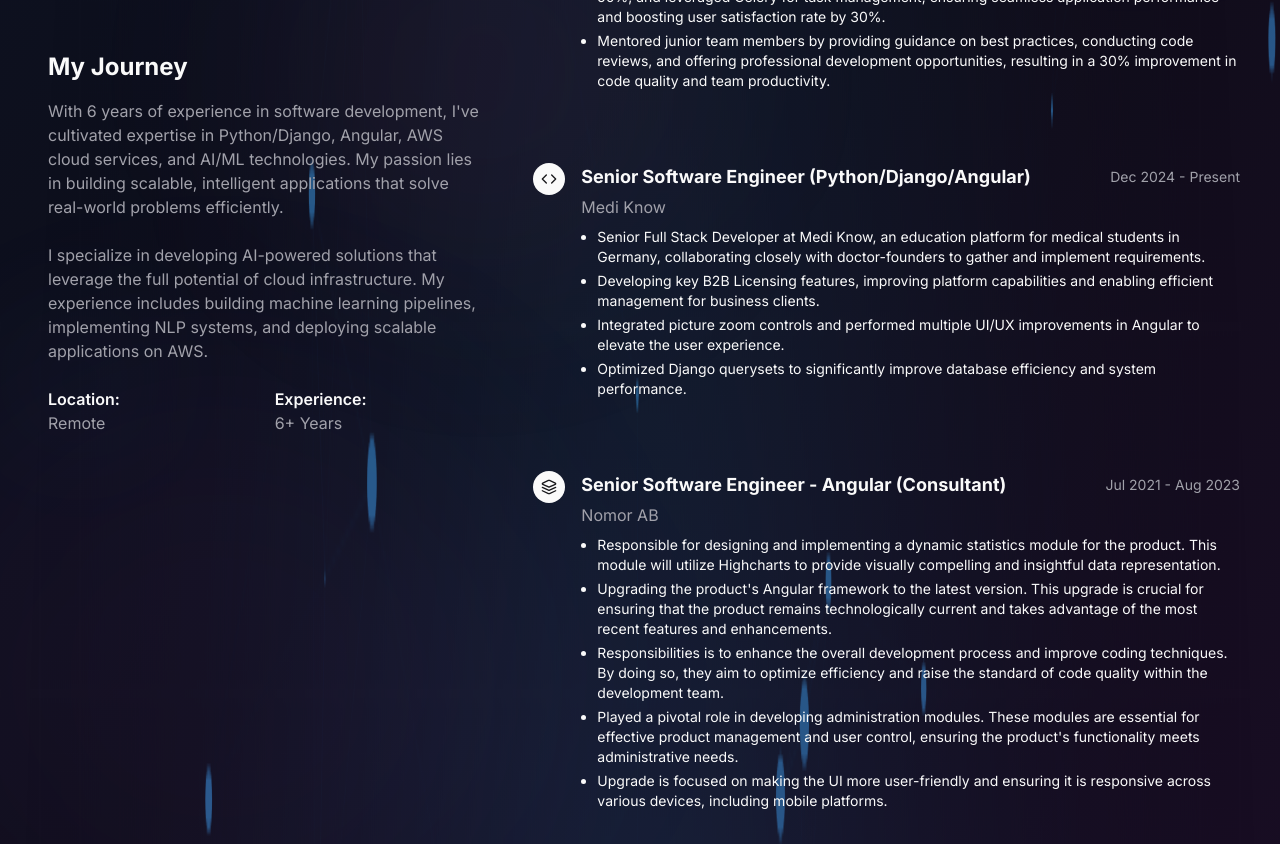
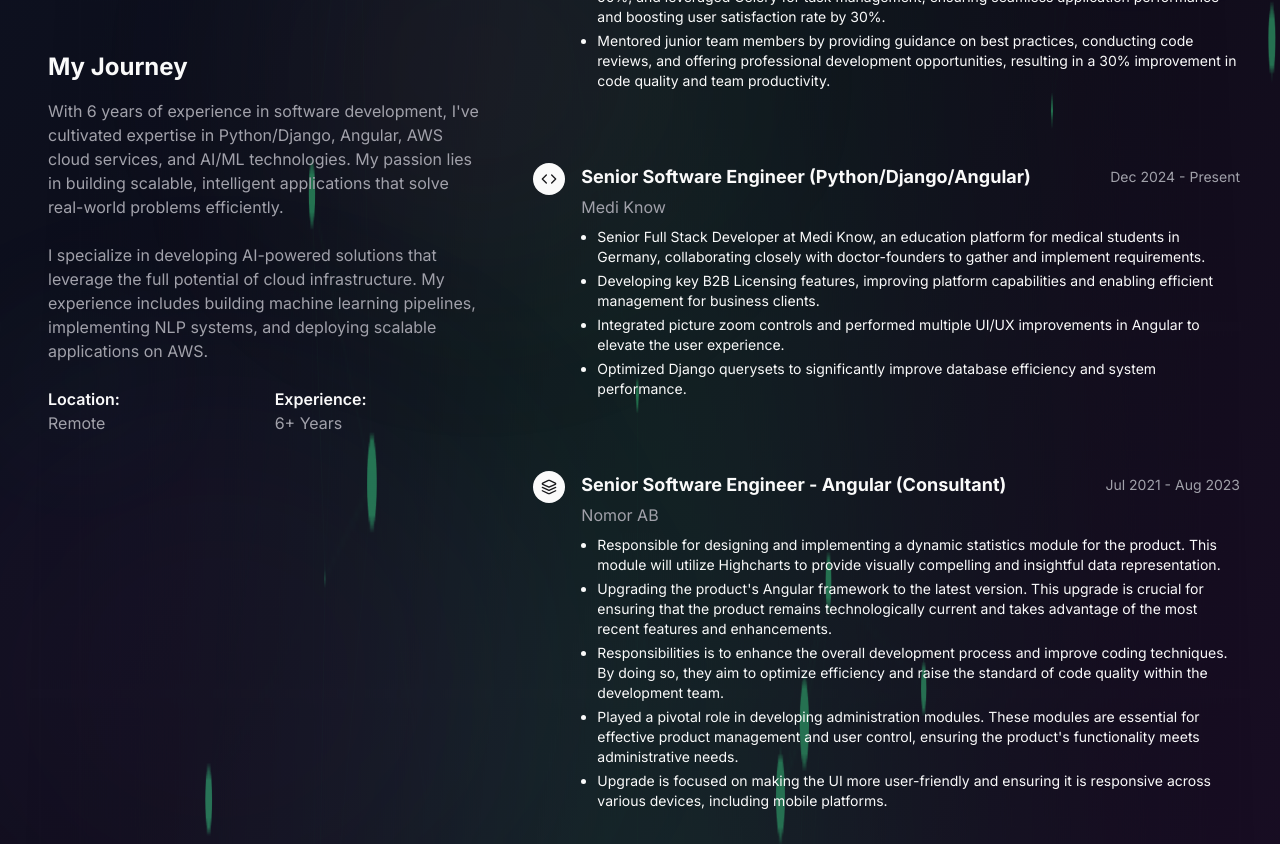
Before and after one commit to saeedarshad/tech-legacy-garden, a React (Vite) app: page / in a window 1280 px wide. Shown: the part 1509-2353 px from the top of the page. Built offline with nearby package versions, Linux system fonts and the light colour scheme.

Commit message:
Update section backgrounds
Update the background colors of the first two sections to match the green shade used in the rest of the page.

```diff
--- a/src/pages/Index.tsx
+++ b/src/pages/Index.tsx
@@ -52,7 +52,7 @@ const Index = () => {
             exit={{ opacity: 0 }}
             transition={{ duration: 0.5 }}
           >
-            <AIAnimatedBackground variant="primary" />
+            <AIAnimatedBackground variant="secondary" />
             <motion.div
               className="flex flex-col items-center relative z-10"
               initial={{ opacity: 0 }}
@@ -110,7 +110,7 @@ const Index = () => {
             animate="visible"
           >
             {/* Main background that spans the entire site */}
-            <AIAnimatedBackground variant="primary" />
+            <AIAnimatedBackground variant="secondary" />
 
             <motion.header variants={itemVariants} className="relative z-20">
               <Navbar />
```
